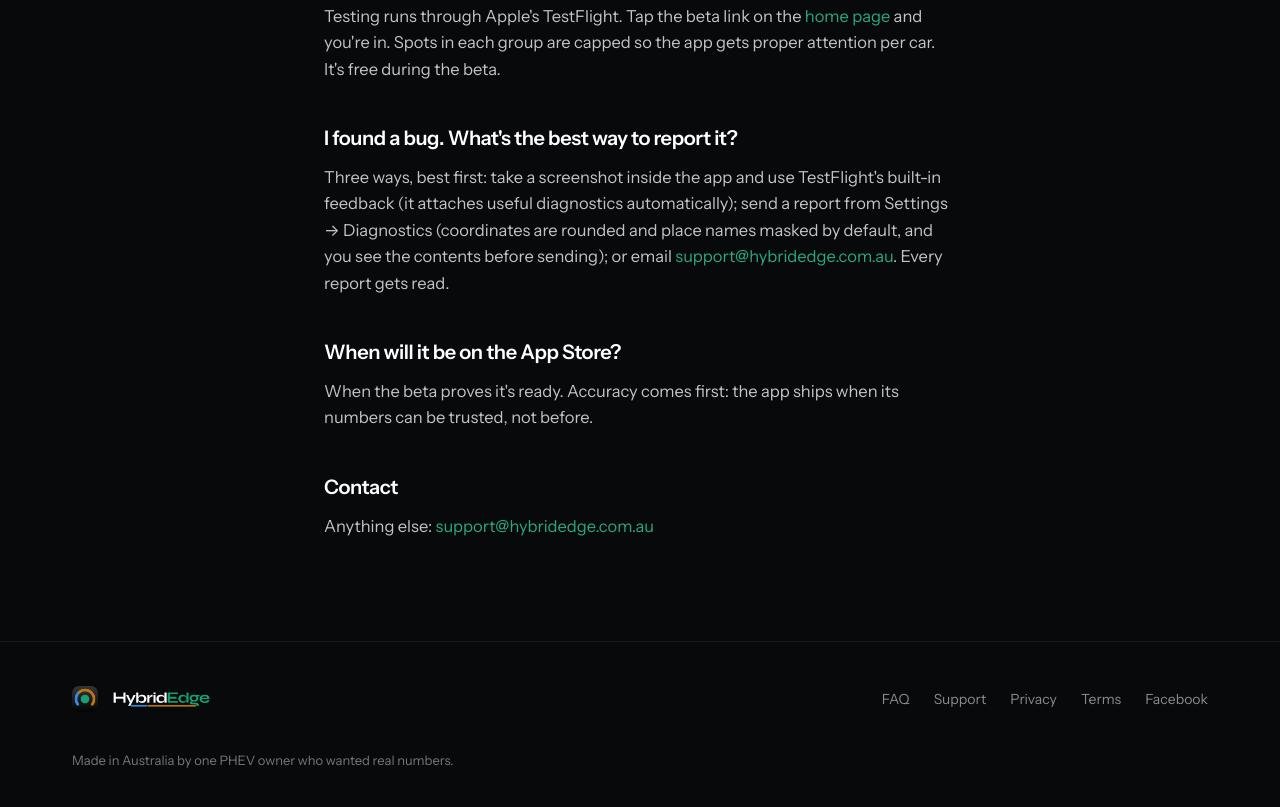
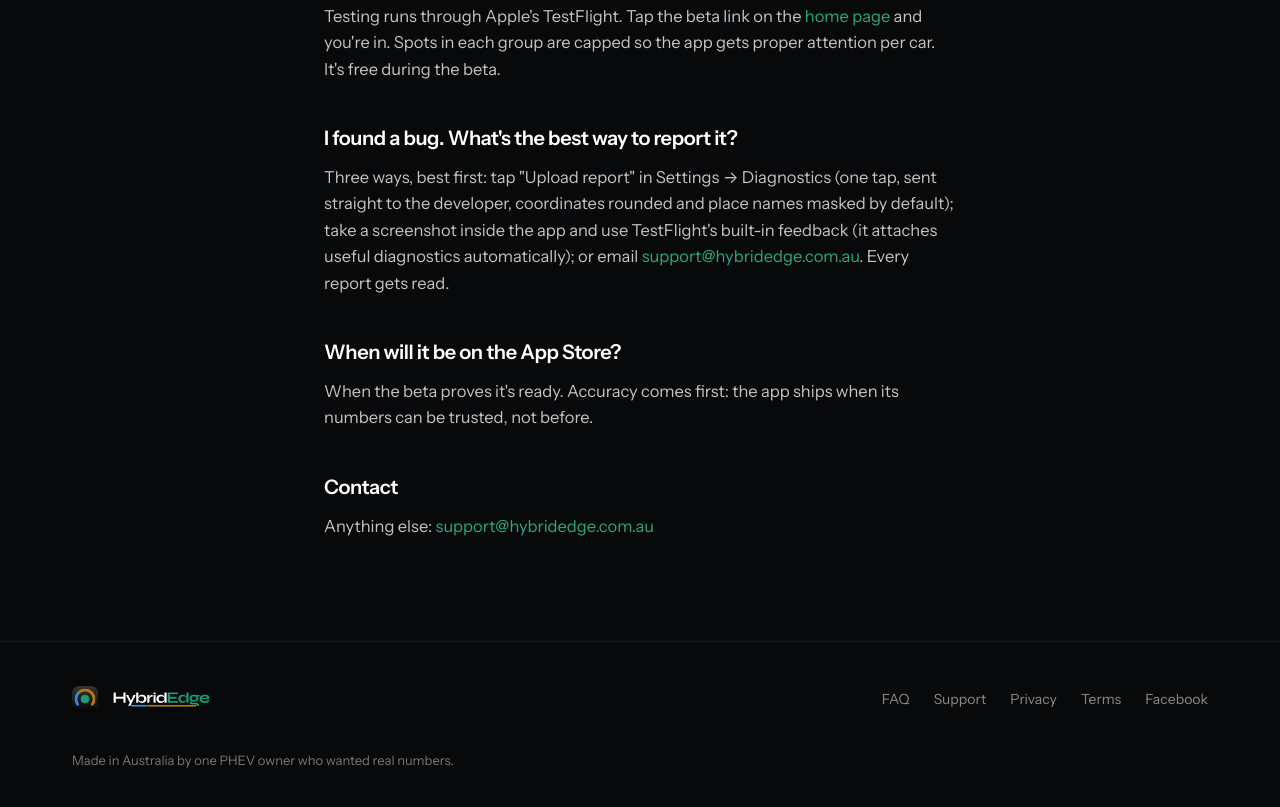
Before and after one commit to danpatmore/hybridedge-website, a plain HTML site: page faq.html in a window 1280 px wide. Shown: the part 4626-5433 px from the top of the page. Drawn offline with Linux system fonts and the light colour scheme.

Commit message:
FAQ: one-tap upload leads the bug-report answer (build 75)

```diff
--- a/faq.html
+++ b/faq.html
@@ -228,11 +228,11 @@ capped so the app gets proper attention per car. It's free during the
 beta.</p>
 
 <h2>I found a bug. What's the best way to report it?</h2>
-<p>Three ways, best first: take a screenshot inside the app and use
+<p>Three ways, best first: tap "Upload report" in Settings → Diagnostics
+(one tap, sent straight to the developer, coordinates rounded and place
+names masked by default); take a screenshot inside the app and use
 TestFlight's built-in feedback (it attaches useful diagnostics
-automatically); send a report from Settings → Diagnostics (coordinates are
-rounded and place names masked by default, and you see the contents before
-sending); or email
+automatically); or email
 <a href="mailto:support@hybridedge.com.au">support@hybridedge.com.au</a>.
 Every report gets read.</p>
 
```
